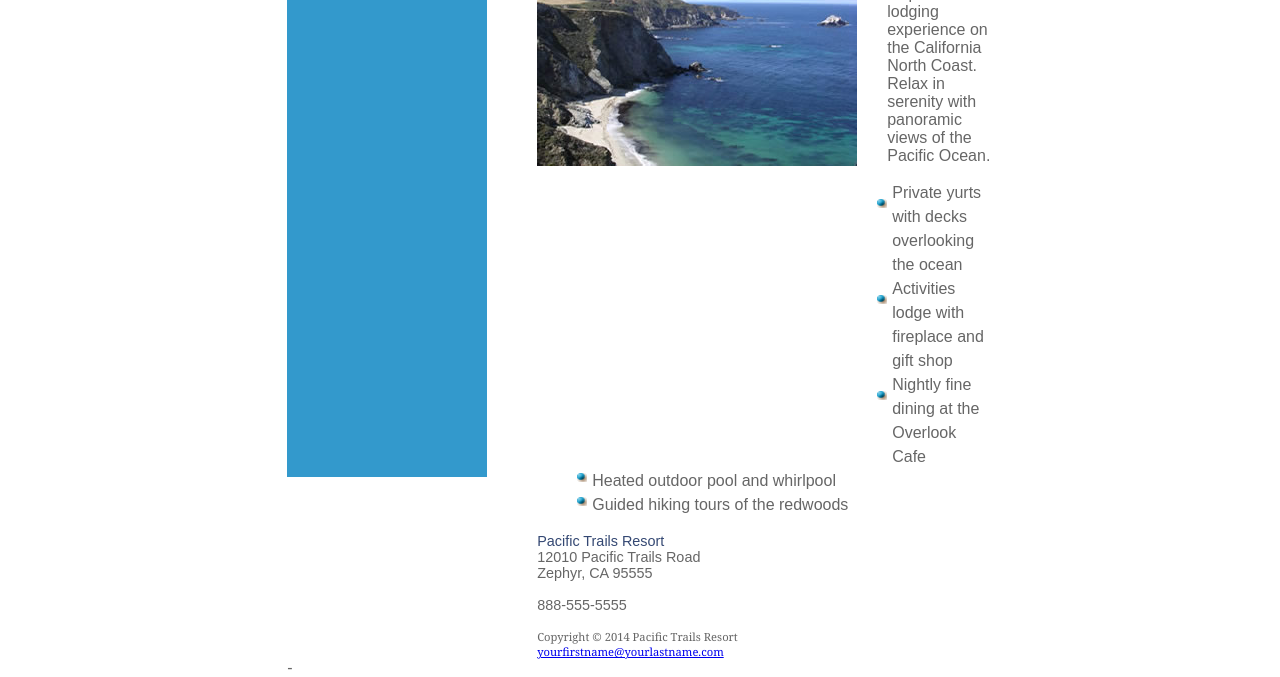
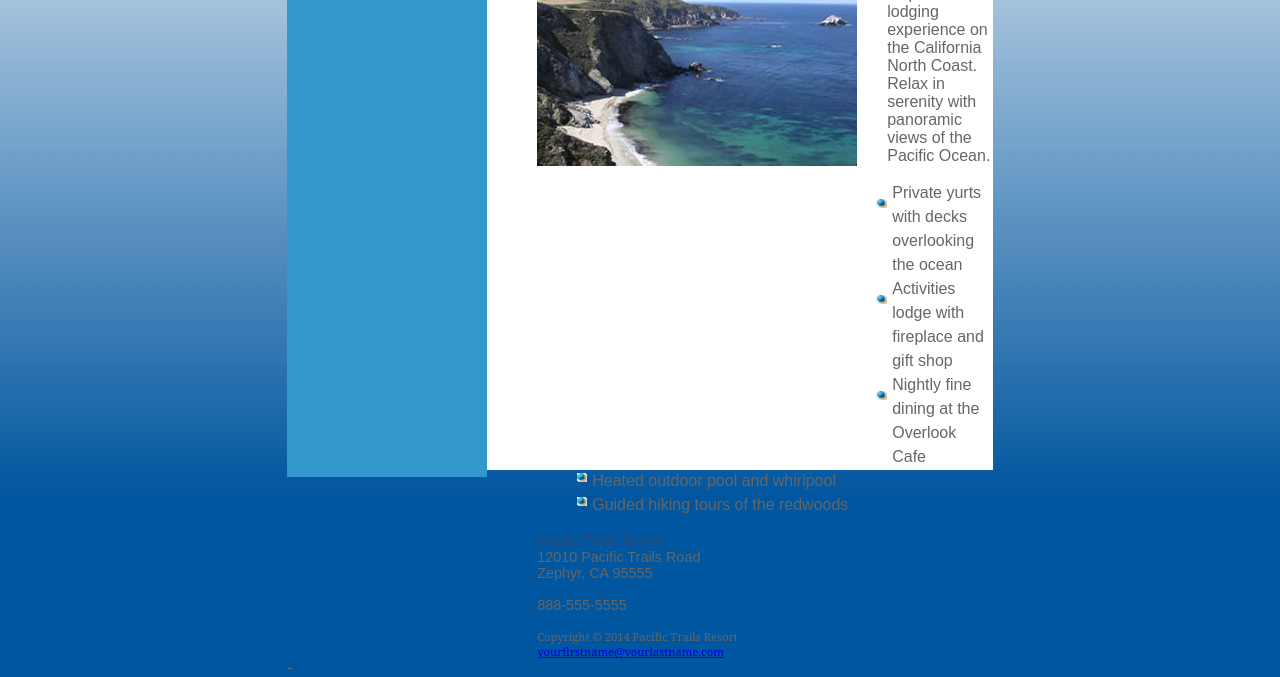
Before and after one commit to Stidjani/guihw2nd, a plain HTML site: page index.html in a window 1280 px wide. Shown: the part 241-918 px from the top of the page. Drawn offline with Linux system fonts and the light colour scheme.

Commit message:
Update pacific.css

```diff
--- a/pacific.css
+++ b/pacific.css
@@ -2,6 +2,8 @@ header, hgroup, nav, footer, figure, figcaption, aside, section, article {
 	display: block;
 }
 body {
+	background-image: url("ptrbackground.jpg");
+	background-color: #00569f;
 	color: #666666;
 	font-family: Arial, Helvetica, sans-serif;
 	padding-left: 10%;
```
